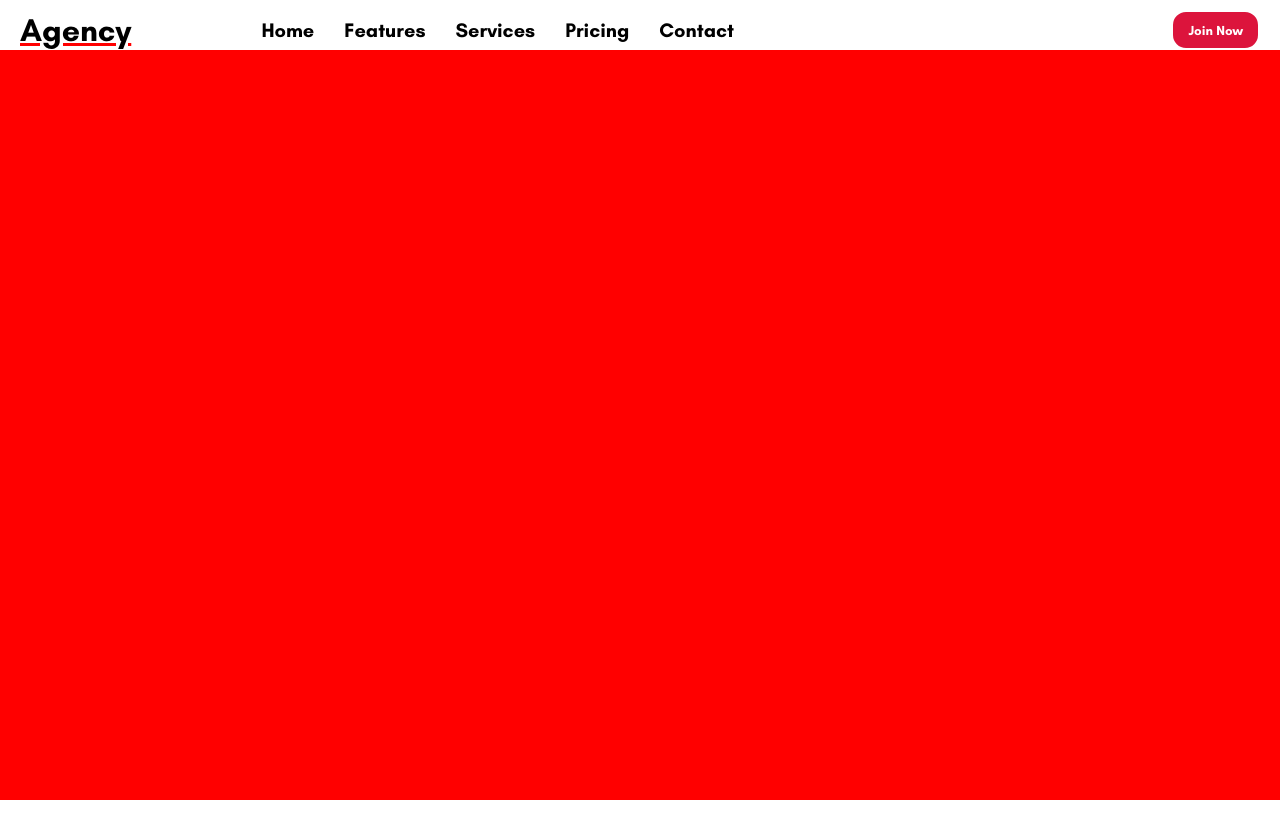
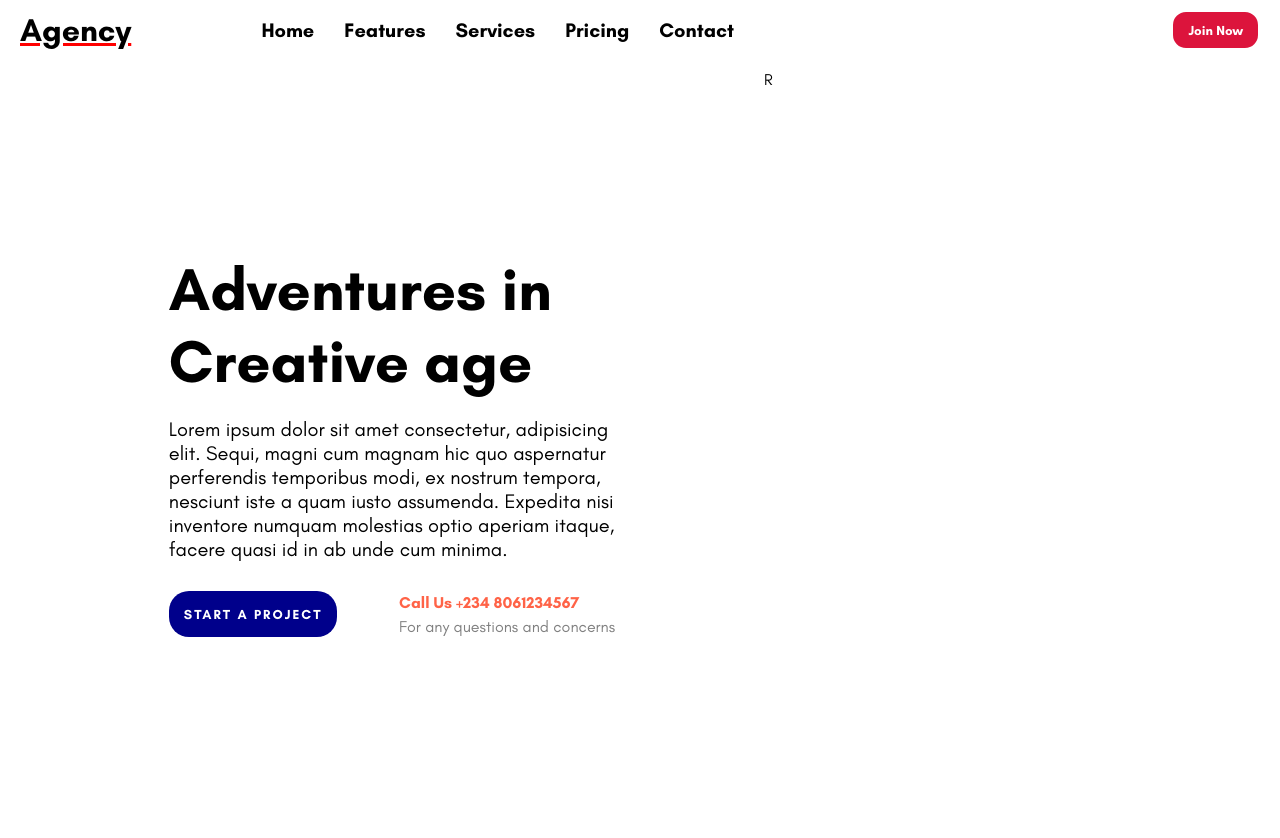
Before and after one commit to Ekene-Ejeh/React-Website, a React (Create React App) app: page / in a window 1280 px wide. Before the commit the page ends 800 px from the top, so only its background shows below. Built offline with nearby package versions, Linux system fonts and the light colour scheme.

Commit message:
Done styling the left side of the Intro component

```diff
--- a/src/components/Intro.jsx
+++ b/src/components/Intro.jsx
@@ -3,13 +3,88 @@ import styled from "styled-components";
 
 const Container = styled.div`
 	height: calc(100vh - 50px);
-	background-color: red;
+	display: flex;
+	padding: 20px;
+`;
+const Left = styled.div`
+	width: 60%;
+	display: flex;
+	flex-direction: column;
+	align-items: center;
+	justify-content: center;
+`;
+
+const Title = styled.h1`
+	font-size: 60px;
+	width: 60%;
+`;
+
+const Desc = styled.p`
+	width: 60%;
+	font-size: 20px;
+	margin-top: 20px;
+`;
+
+const Info = styled.div`
+	width: 60%;
+	display: flex;
+	justify-content: space-between;
+	margin-top: 30px;
+	align-items: center;
+`;
+
+const Button = styled.button`
+	padding: 15px;
+	background-color: darkblue;
+	color: #fff;
+	border-radius: 20px;
+	font-weight: bold;
+	cursor: pointer;
+	border: none;
+	letter-spacing: 2px;
+`;
+
+const Contact = styled.div`
+	display: flex;
+	flex-direction: column;
+`;
+
+const Phone = styled.span`
+	color: tomato;
+	font-weight: bold;
+`;
+const ContactText = styled.span`
+	color: grey;
+	margin-top: 5px;
+`;
+
+const Right = styled.div`
+	width: 40%;
 `;
 
 export default function Intro() {
 	return (
 		<>
-			<Container></Container>
+			<Container>
+				<Left>
+					<Title>Adventures in Creative age</Title>
+					<Desc>
+						Lorem ipsum dolor sit amet consectetur, adipisicing elit. Sequi,
+						magni cum magnam hic quo aspernatur perferendis temporibus modi, ex
+						nostrum tempora, nesciunt iste a quam iusto assumenda. Expedita nisi
+						inventore numquam molestias optio aperiam itaque, facere quasi id in
+						ab unde cum minima.
+					</Desc>
+					<Info>
+						<Button>START A PROJECT</Button>
+						<Contact>
+							<Phone>Call Us +234 8061234567</Phone>
+							<ContactText>For any questions and concerns</ContactText>
+						</Contact>
+					</Info>
+				</Left>
+				<Right>R</Right>
+			</Container>
 		</>
 	);
 }
```
